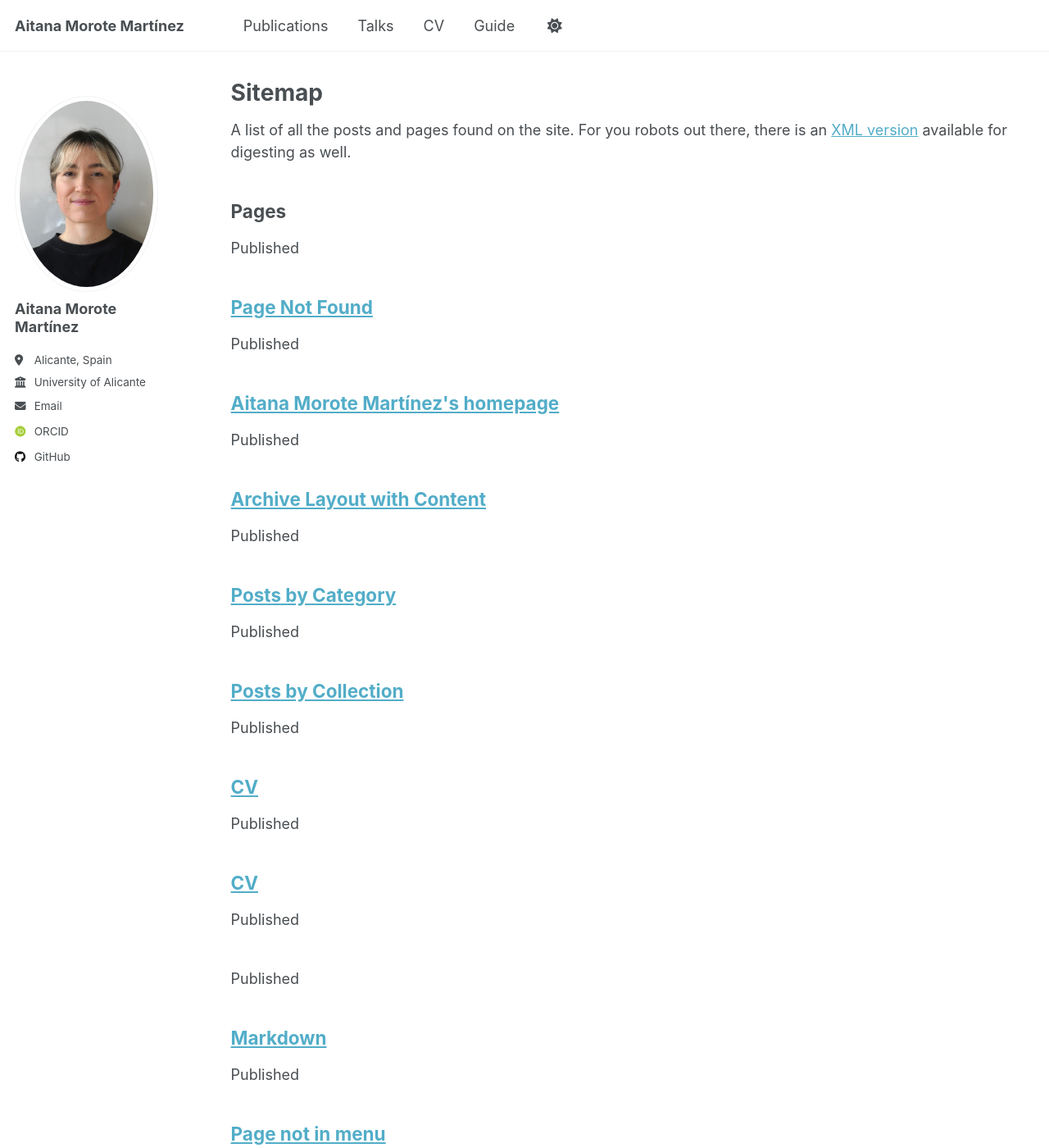
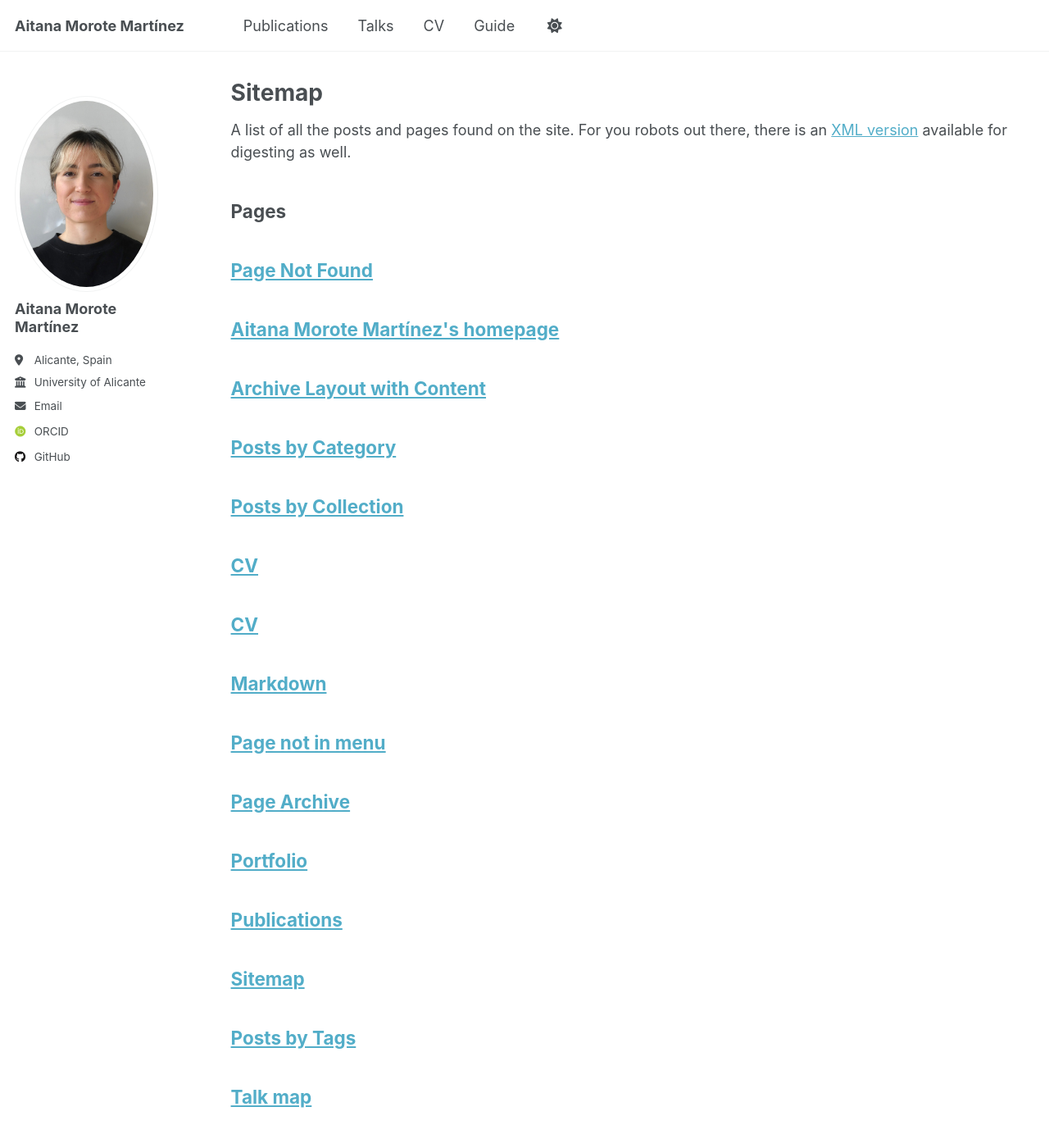
Before and after one commit to amm533/amm533.github.io, a Jekyll site: the page built from _pages/sitemap.md, in a window 1280 px wide and 1400 px high. Shown: the whole window at 82% size. Built offline with Jekyll 4.4.1, drawn with Linux system fonts in a browser that asks for light colours; some web fonts are replaced; some of the changed text lies outside the part shown.

Commit message:
Update archive-single.html

```diff
--- a/_includes/archive-single.html
+++ b/_includes/archive-single.html
@@ -1,4 +1,4 @@
-{% include base_path %} Published
+{% include base_path %}
 
 {% if post.header.teaser %}
   {% capture teaser %}{{ post.header.teaser }}{% endcapture %}
```
